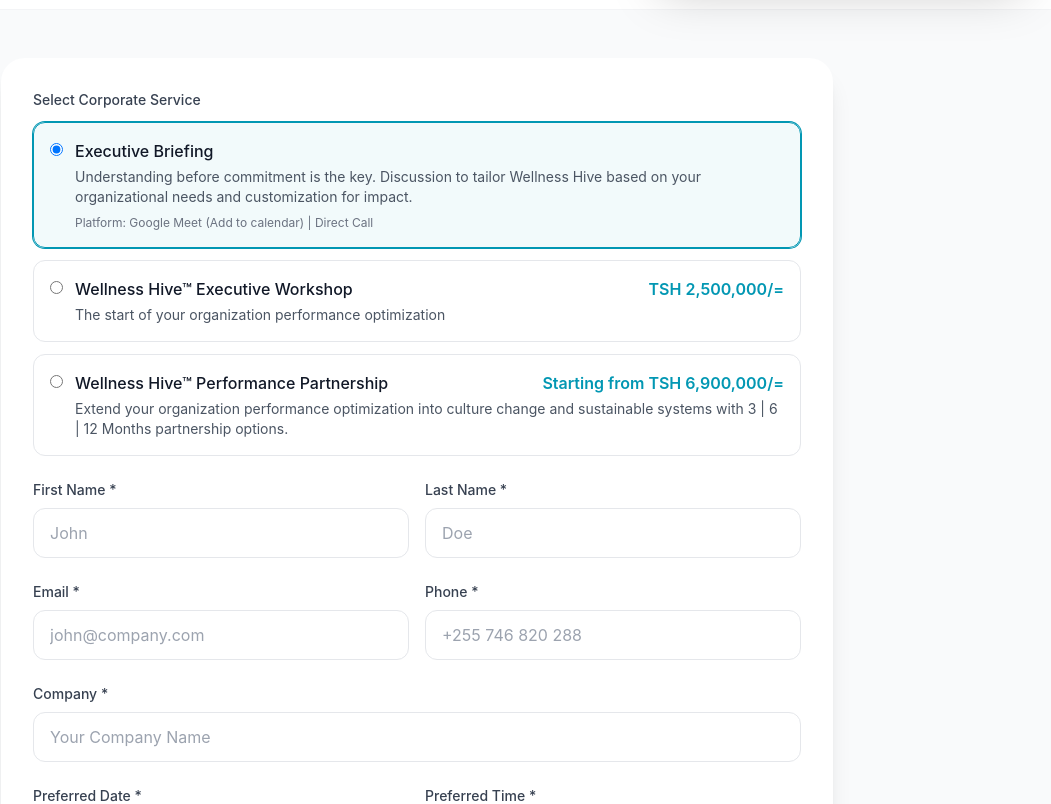
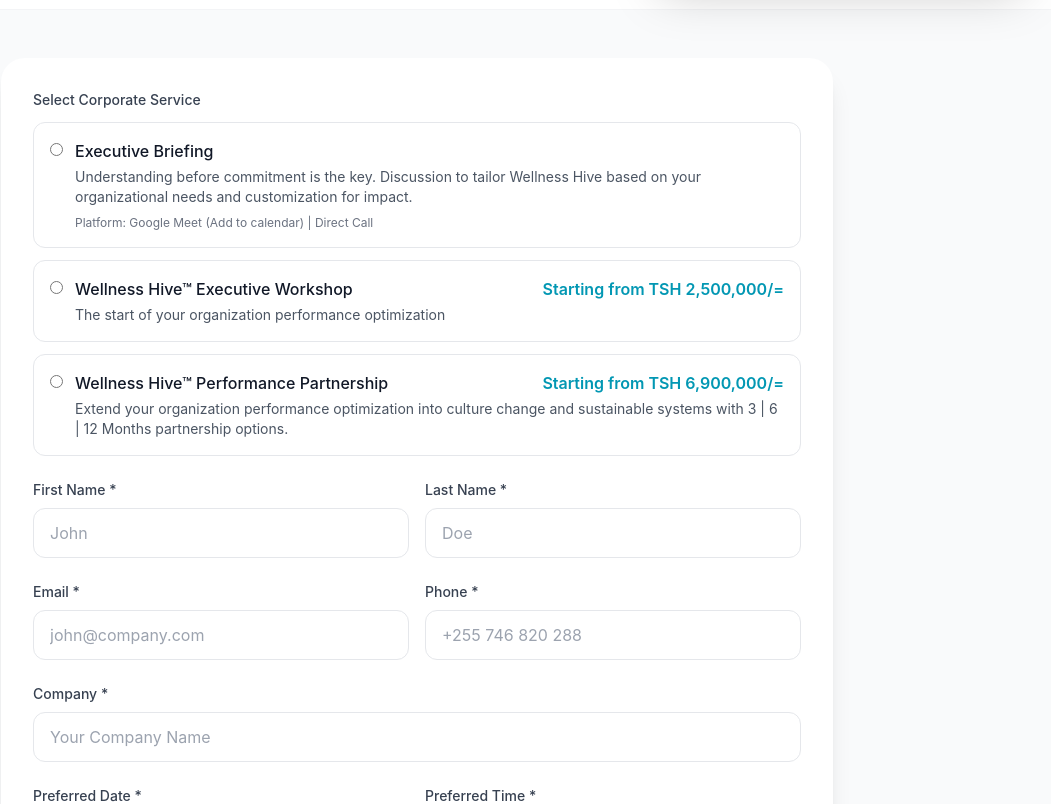
Before and after one commit to dancun48/the-catalog, a React (Vite) app: page /contact in a window 1280 px wide. Shown: the part 800-1604 px from the top of the page, without its empty margins (223-1274 px from the left). Built offline with nearby package versions, Linux system fonts and the light colour scheme.

Commit message:
fifth commit

```diff
--- a/src/pages/ContactPage.jsx
+++ b/src/pages/ContactPage.jsx
@@ -98,7 +98,7 @@
 
   const corporateOptions = [
     {
-      id: 'executive-briefing',
+      id: 'executive-briefing | custom quotation',
       title: 'Executive Briefing',
       description: 'Understanding before commitment is the key. Discussion to tailor Wellness Hive based on your organizational needs and customization for impact.',
       platform: 'Google Meet (Add to calendar) | Direct Call',
@@ -109,7 +109,7 @@
       id: 'executive-workshop',
       title: 'Wellness Hive™ Executive Workshop',
       description: 'The start of your organization performance optimization',
-      price: 'TSH 2,500,000/=',
+      price: 'Starting from TSH 2,500,000/=',
       cta: 'Request Quotation'
     },
     {
```
